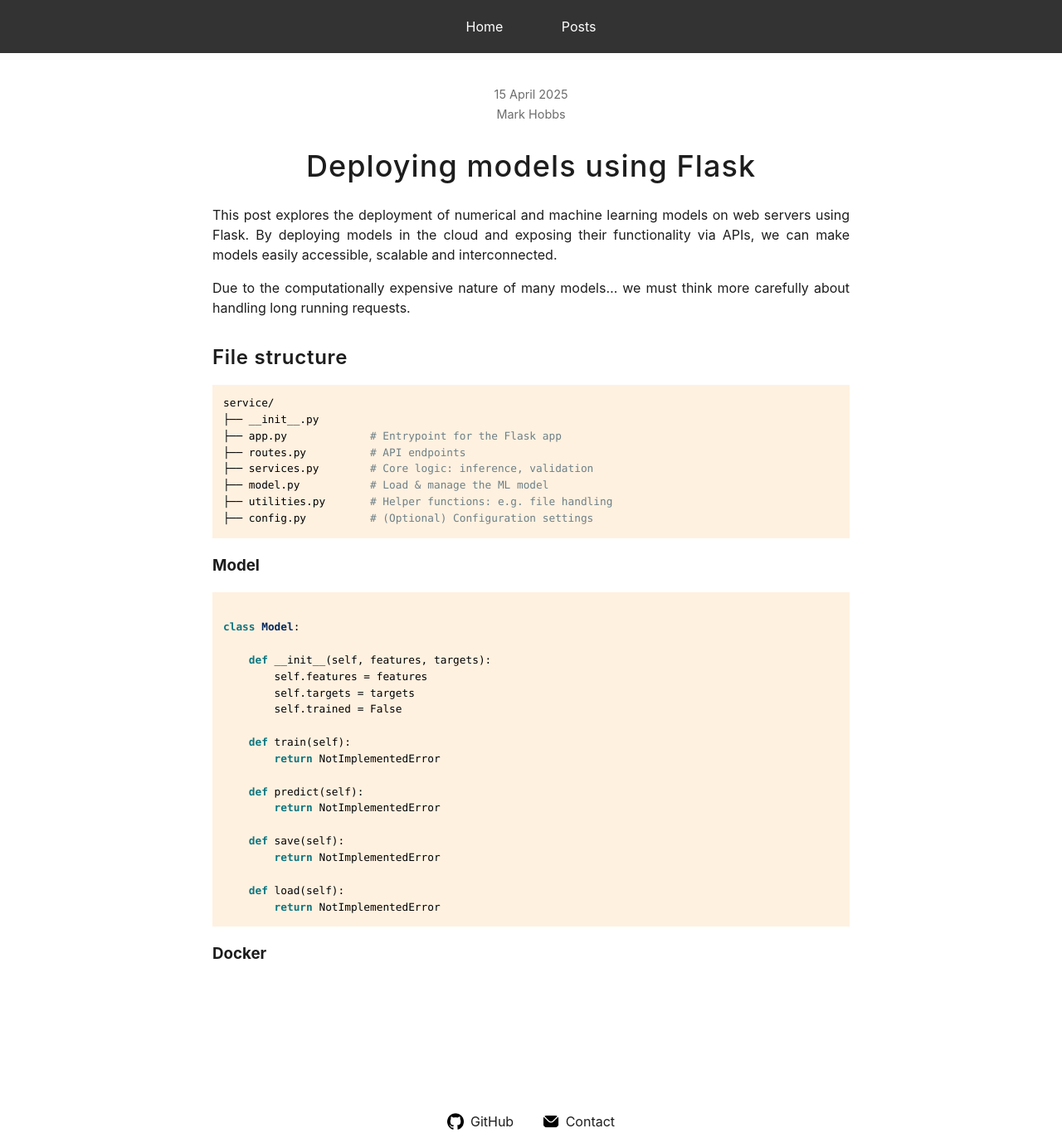
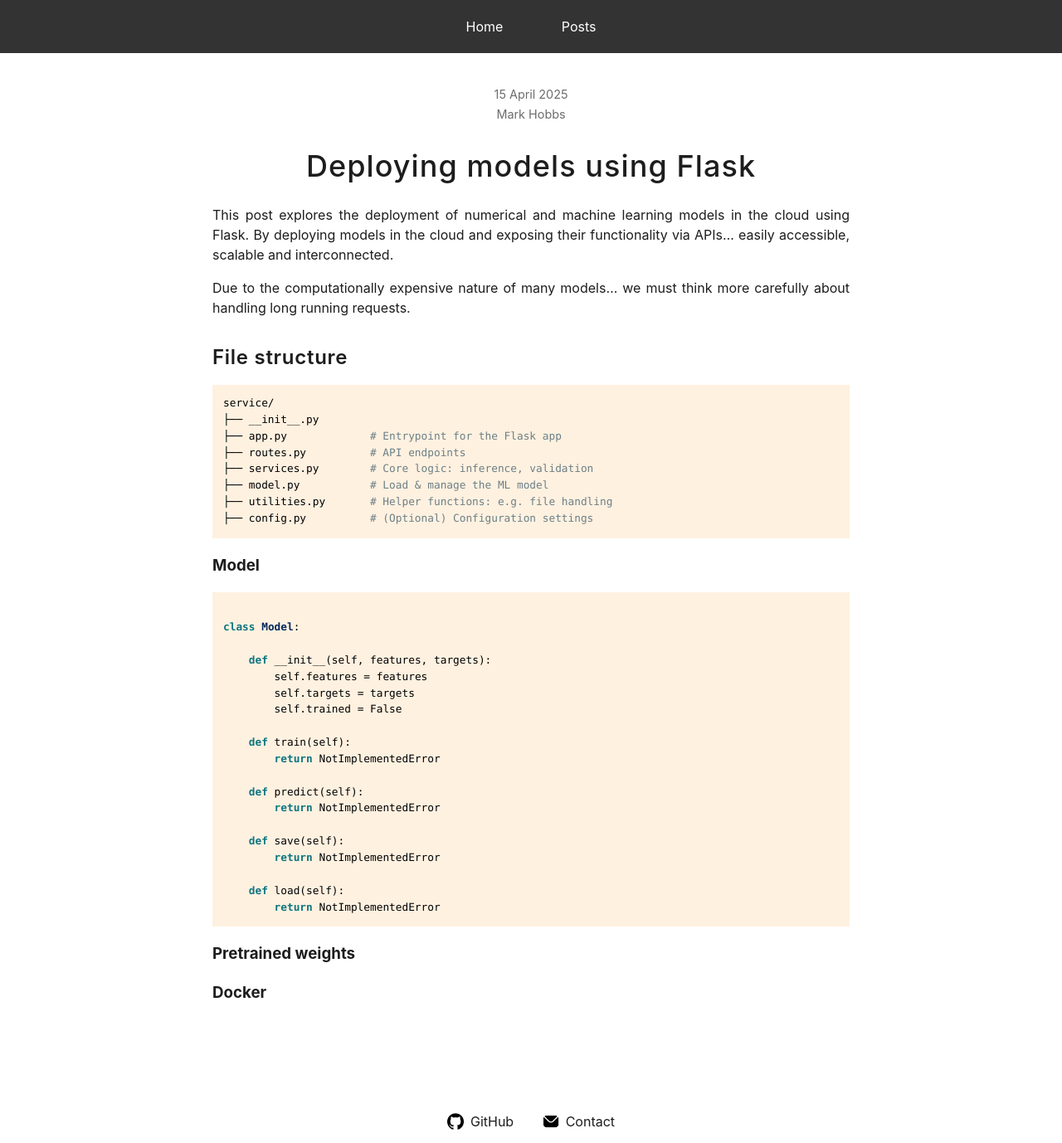
Before and after one commit to mark-hobbs/mark-hobbs.github.io, a Jekyll site: the page built from _posts/2025-04-15-model-deployment.md, in a window 1280 px wide and 1378 px high. Shown: the whole window at 83% size. Built offline with Jekyll 4.4.1, drawn with Linux system fonts in a browser that asks for light colours.

Commit message:
General updates

````diff
--- a/_posts/2025-04-15-model-deployment.md
+++ b/_posts/2025-04-15-model-deployment.md
@@ -5,7 +5,7 @@
 draft: True
 ---
 
-This post explores the deployment of numerical and machine learning models on web servers using Flask. By deploying models in the cloud and exposing their functionality via APIs, we can make models easily accessible, scalable and interconnected.
+This post explores the deployment of numerical and machine learning models in the cloud using Flask. By deploying models in the cloud and exposing their functionality via APIs... easily accessible, scalable and interconnected.
 
 Due to the computationally expensive nature of many models... we must think more carefully about handling long running requests.
 
@@ -46,4 +46,6 @@
         return NotImplementedError
 ```
 
+### Pretrained weights
+
 ### Docker
````
